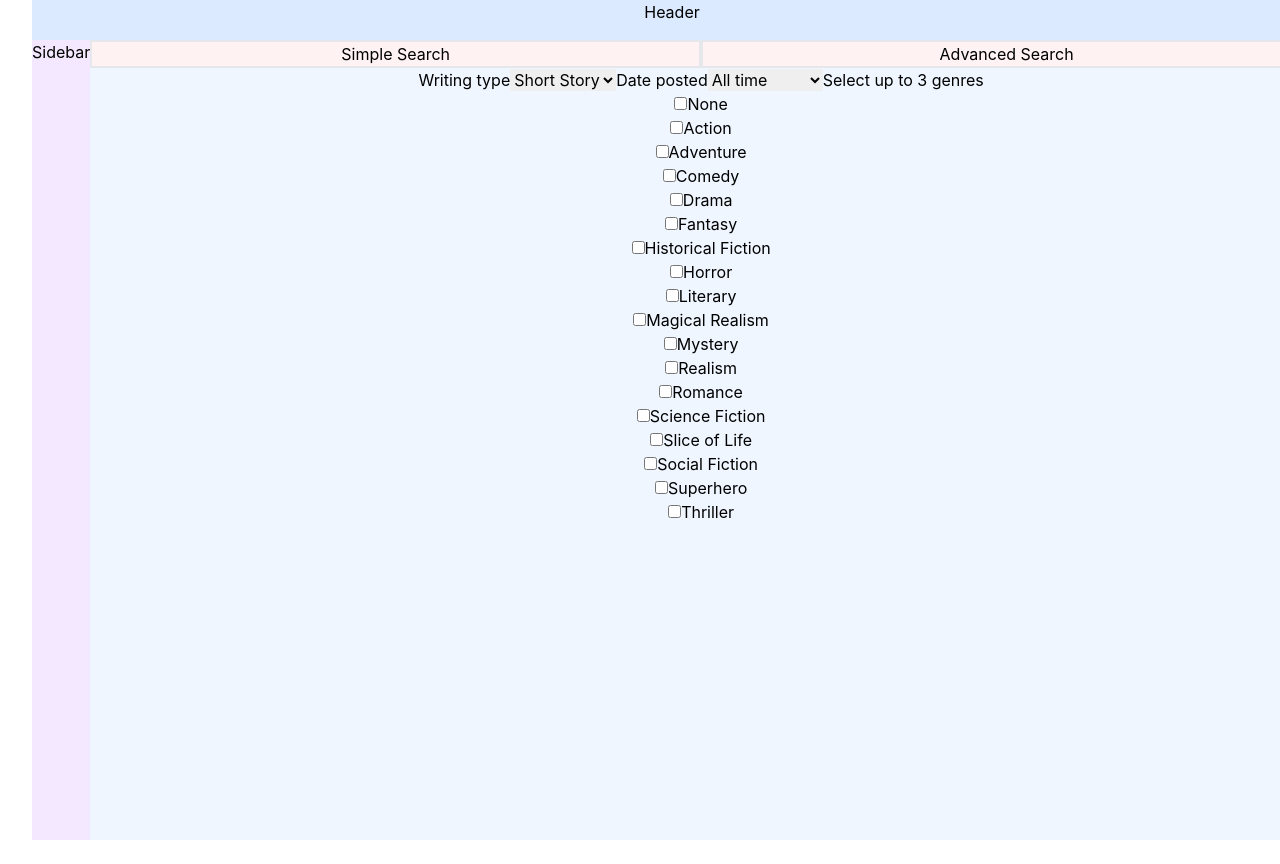
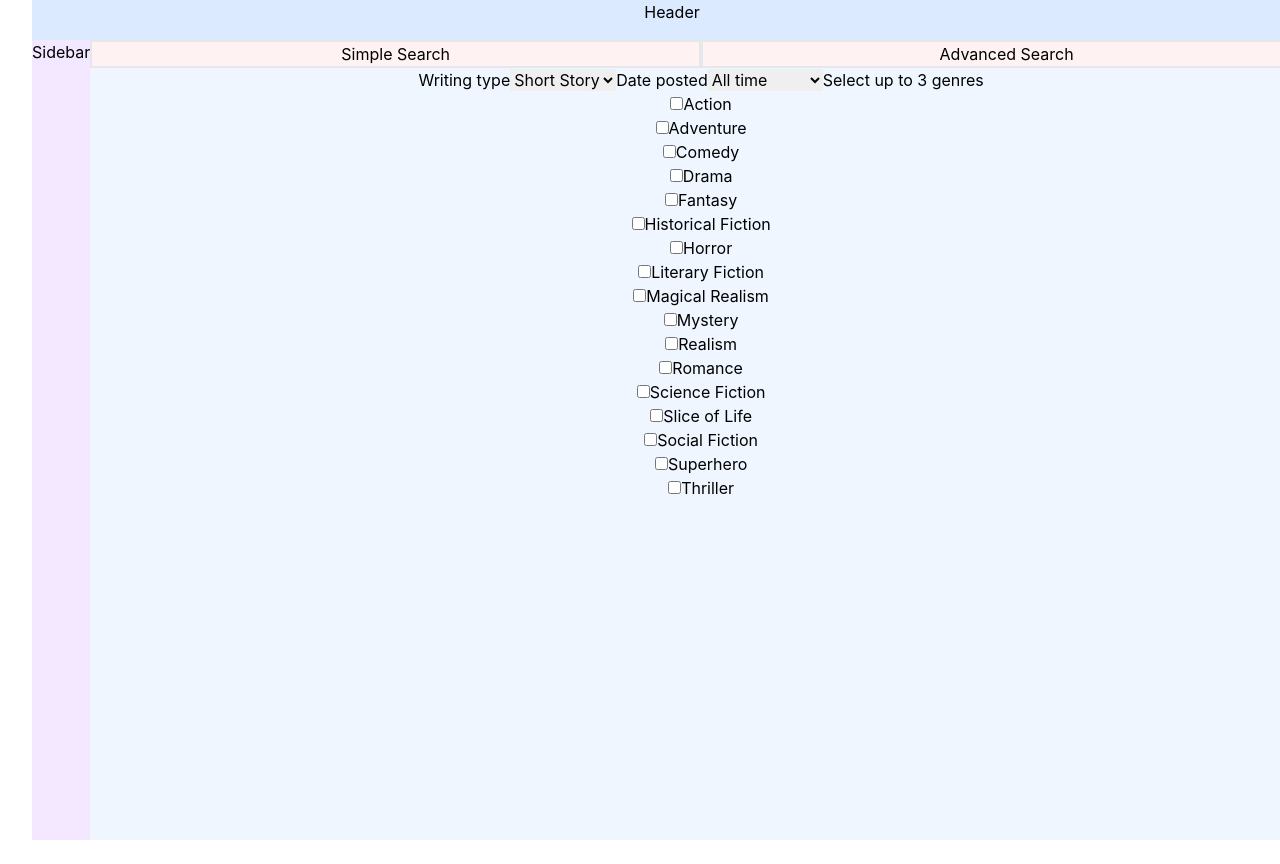
Before and after one commit to Matt-Eva/freecreate-react, a React (Vite) app: page / in a window 1280 px wide. Built offline with nearby package versions, Linux system fonts and the light colour scheme; no server answers.

Commit message:
updated search to prevent greater than 3 genres being selected

```diff
--- a/src/pages/Home/components/SimpleSearch.tsx
+++ b/src/pages/Home/components/SimpleSearch.tsx
@@ -101,14 +101,42 @@ function SimpleSearch() {
     },
   };
   const [genres, setGenres] = useState(defaultGenreState);
+  const [selectedGenres, setSelectedGenres] = useState<string[]>([]);
 
   const handleSelection = (e: React.ChangeEvent) => {
     const target = e.target as HTMLInputElement;
     const name: string = target.name;
+    const selected = !genres[name].selected;
     const updated = {
       ...genres,
-      [name]: { ...genres[name], selected: !genres[name].selected },
+      [name]: { ...genres[name], selected: selected },
     };
+
+    if (selected && selectedGenres.length < 3) {
+      const updatedSelectedGenres = [...selectedGenres, genres[name].value];
+      if (updatedSelectedGenres.length === 3) {
+        for (const key in updated) {
+          const value = updated[key].value;
+          let isSelected = false;
+          for (const genre of updatedSelectedGenres) {
+            if (value === genre) {
+              isSelected = true;
+            }
+          }
+          updated[key].disabled = !isSelected;
+        }
+      }
+      setSelectedGenres(updatedSelectedGenres);
+    } else {
+      const oneLess = selectedGenres.filter(
+        (genre) => genre !== genres[name].value
+      );
+      setSelectedGenres(oneLess);
+      for (const key in updated) {
+        updated[key].disabled = false;
+      }
+    }
+
     setGenres(updated);
   };
 
@@ -130,16 +158,6 @@ function SimpleSearch() {
       </select>
       <label>Select up to 3 genres</label>
       <ul>
-        <li>
-          <input
-            onChange={handleSelection}
-            type="checkbox"
-            name="none"
-            checked={genres.none.selected}
-            disabled={genres.none.disabled}
-          />
-          None
-        </li>
         <li>
           <input
             onChange={handleSelection}
@@ -218,7 +236,7 @@ function SimpleSearch() {
             checked={genres.literary.selected}
             disabled={genres.literary.disabled}
           />
-          Literary
+          Literary Fiction
         </li>
         <li>
           <input
```
